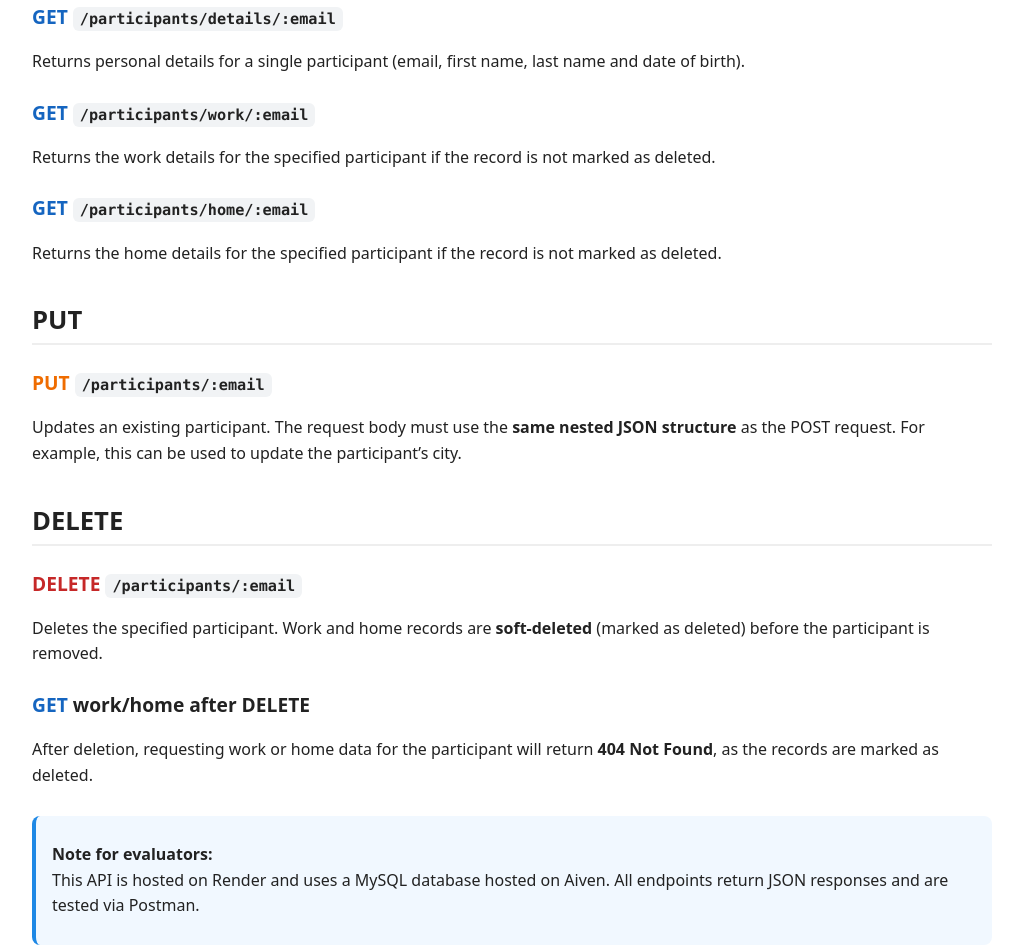
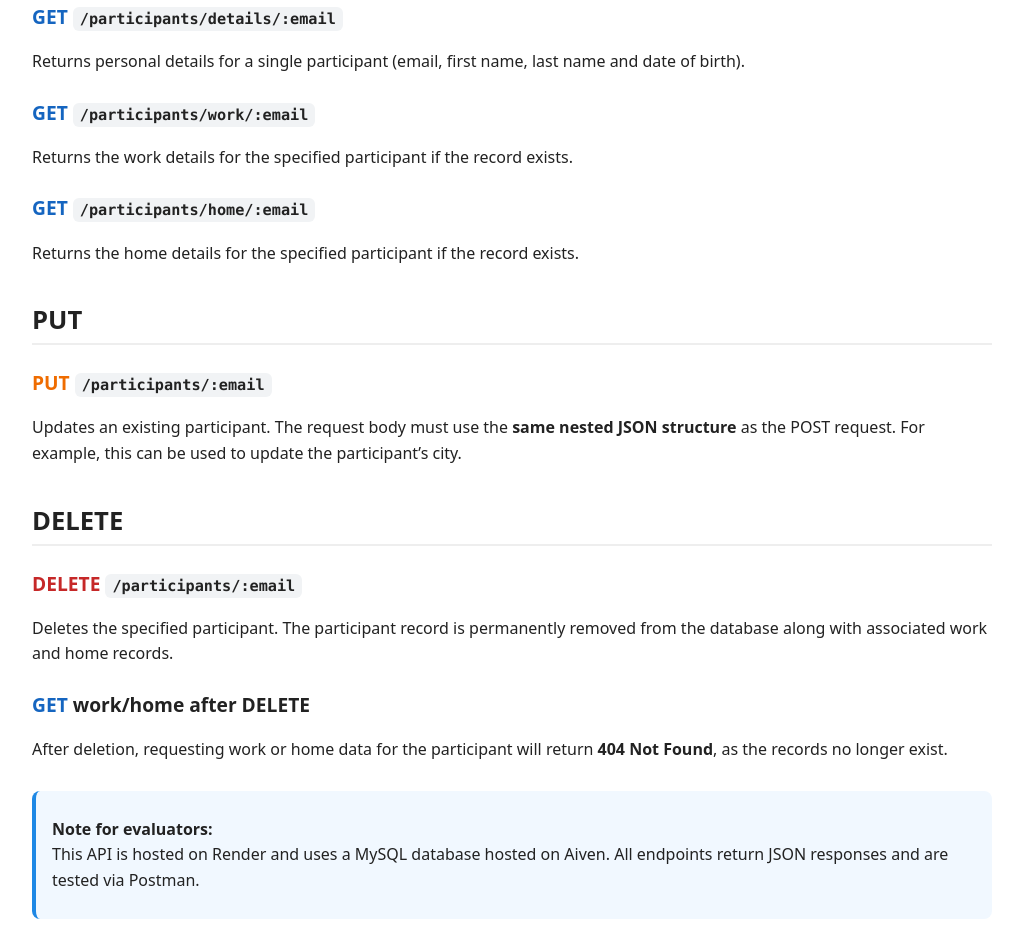
Before and after one commit to redhottomato/Server-Prosjekt, a website: page public/index.html in a window 1280 px wide. Shown: the part 1104-2052 px from the top of the page, without its empty margins (128-1151 px from the left). Drawn offline with Linux system fonts and the light colour scheme.

Commit message:
Finished

```diff
--- a/public/index.html
+++ b/public/index.html
@@ -145,7 +145,7 @@
         "email": "ola.nordmann@example.com",
         "firstname": "Ola",
         "lastname": "Nordmann",
-        "dob": "1999-05-20"
+        "dob": "1990-05-20"
     },
     "work": {
         "companyname": "ACME AS",
@@ -175,13 +175,13 @@
         <h3><span class="method get">GET</span> <code>/participants/work/:email</code></h3>
         <p>
             Returns the work details for the specified participant
-            if the record is not marked as deleted.
+            if the record exists.
         </p>
 
         <h3><span class="method get">GET</span> <code>/participants/home/:email</code></h3>
         <p>
             Returns the home details for the specified participant
-            if the record is not marked as deleted.
+            if the record exists.
         </p>
 
         <h2>PUT</h2>
@@ -195,16 +195,14 @@
         <h2>DELETE</h2>
         <h3><span class="method delete">DELETE</span> <code>/participants/:email</code></h3>
         <p>
-            Deletes the specified participant. Work and home records are
-            <strong>soft-deleted</strong> (marked as deleted) before the participant
-            is removed.
+            Deletes the specified participant. The participant record is permanently
+            removed from the database along with associated work and home records.
         </p>
 
         <h3><span class="method get">GET</span> work/home after DELETE</h3>
         <p>
             After deletion, requesting work or home data for the participant
-            will return <strong>404 Not Found</strong>, as the records are
-            marked as deleted.
+            will return <strong>404 Not Found</strong>, as the records no longer exist.
         </p>
 
         <div class="note">
```
Also changed, not shown: README.md.
